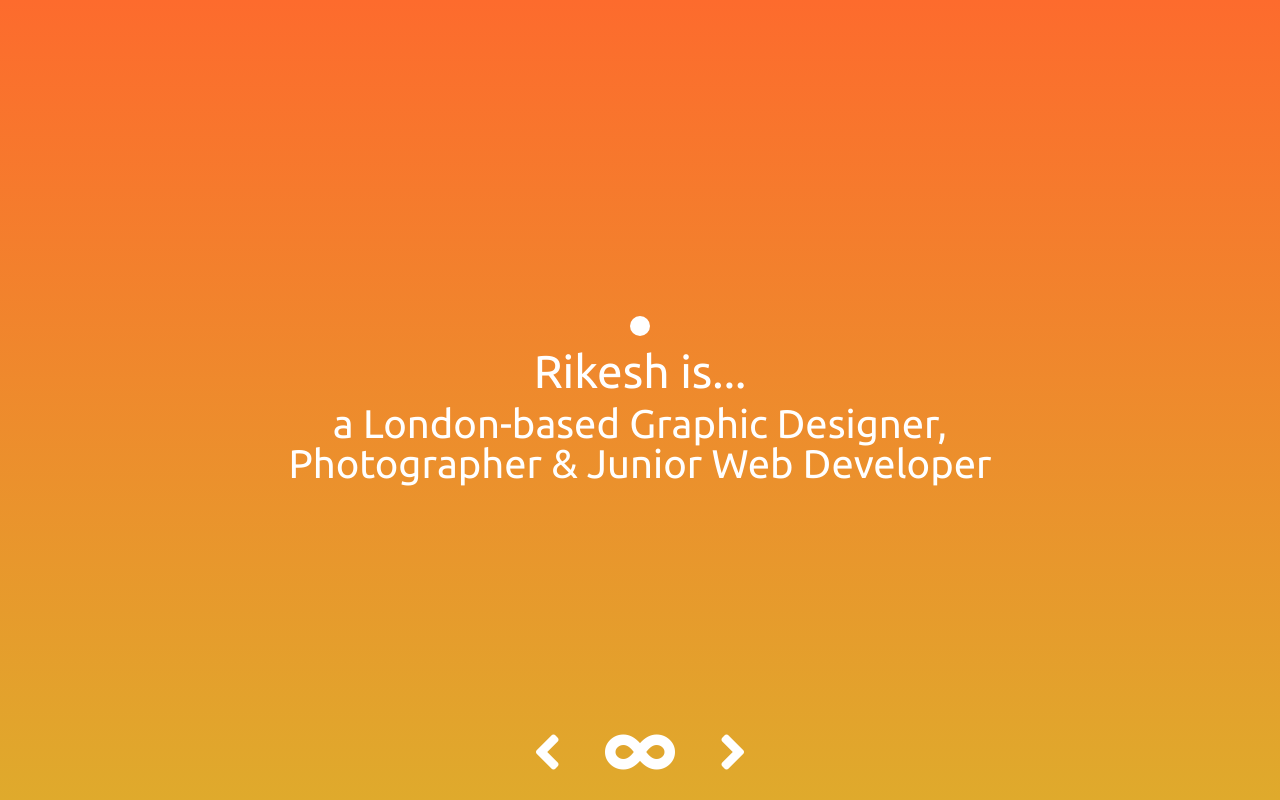
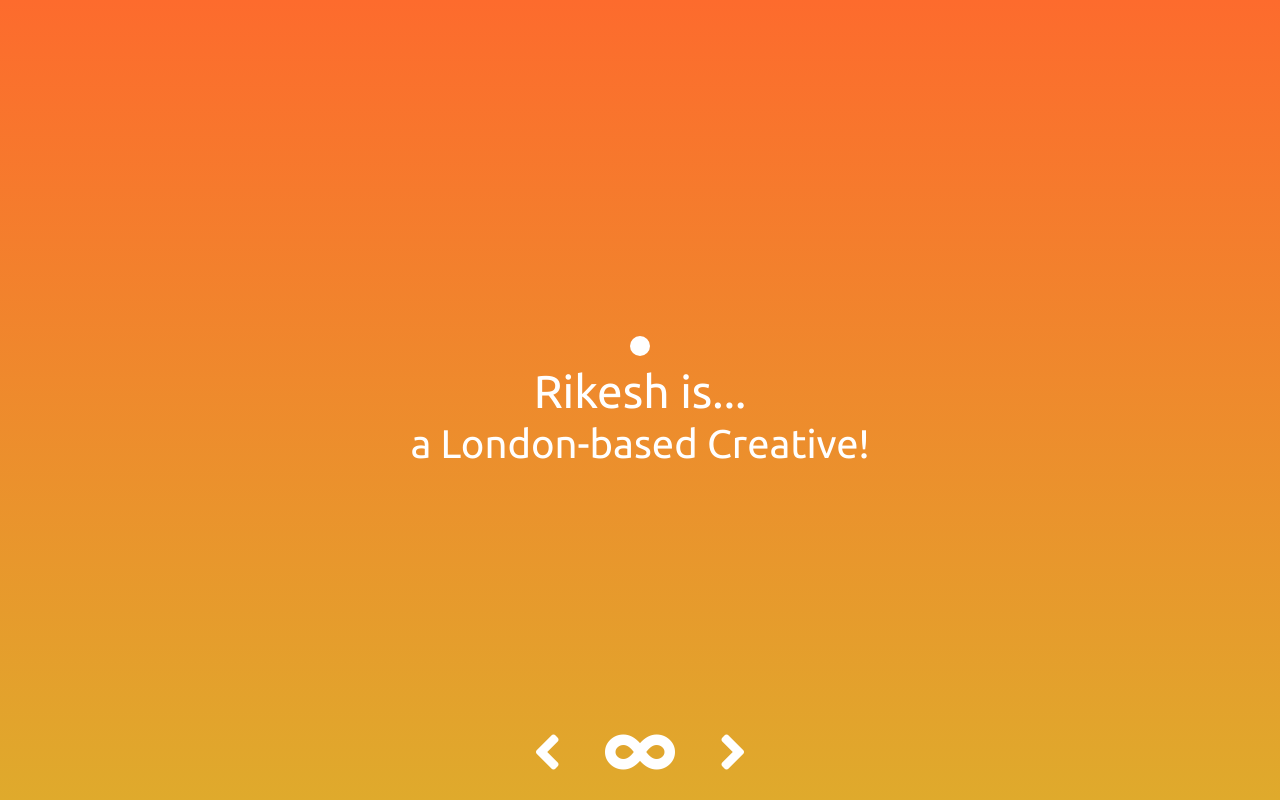
Before and after one commit to rikeshmistry/javascript-slider, a plain HTML site: page index.html in a window 1280 px wide. Drawn offline with Linux system fonts and the light colour scheme.

```diff
--- a/index.html
+++ b/index.html
@@ -16,7 +16,7 @@
   <section>
     <div class="circle"></div>
     <h1>Rikesh is...</h1>
-    <h2>a London-based Graphic Designer, Photographer & Junior Web Developer</h2>
+    <h2>a London-based Creative!</h2>
   </section>
   <footer>
     <!-- Added images later - we'll just add anchor tags now -->
```
